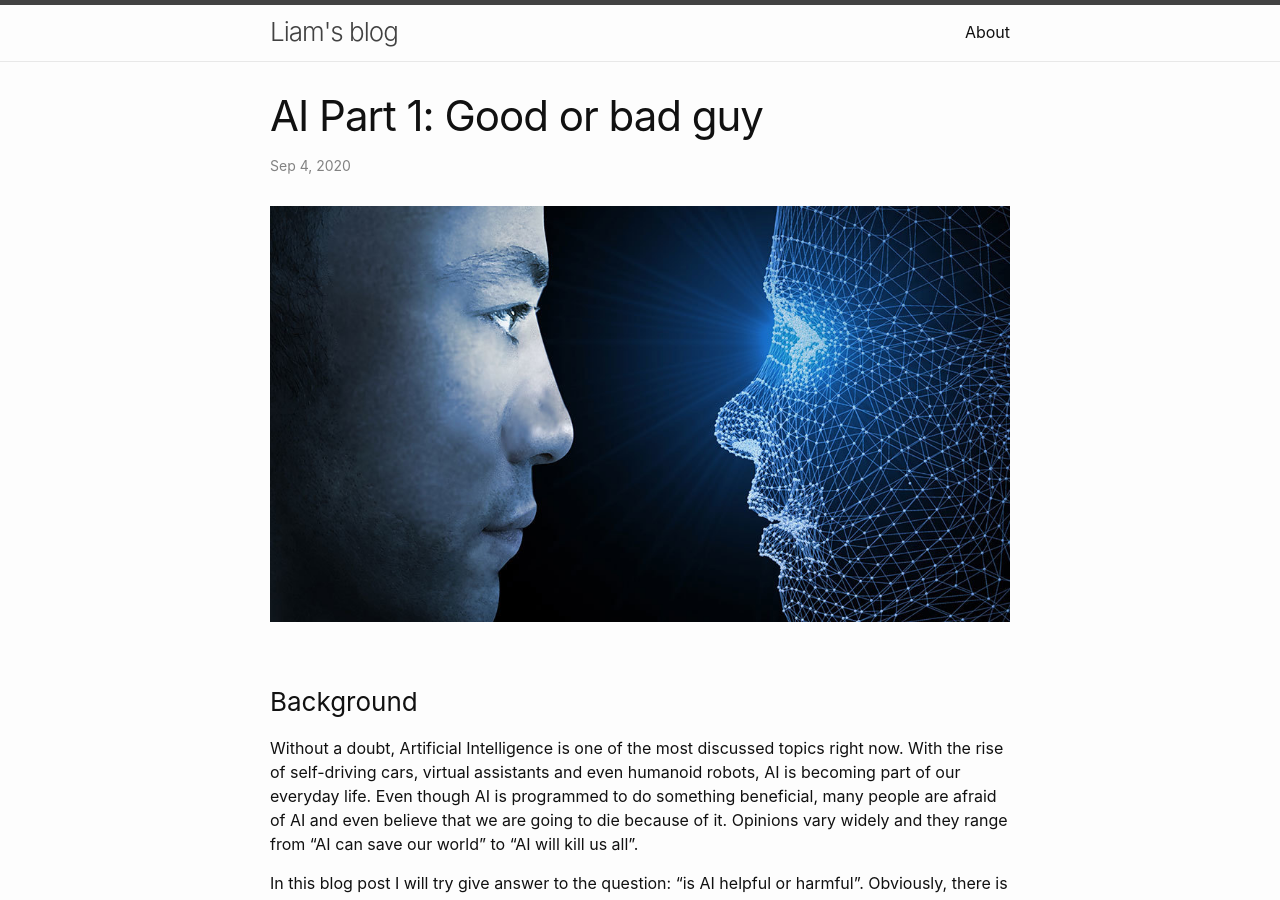
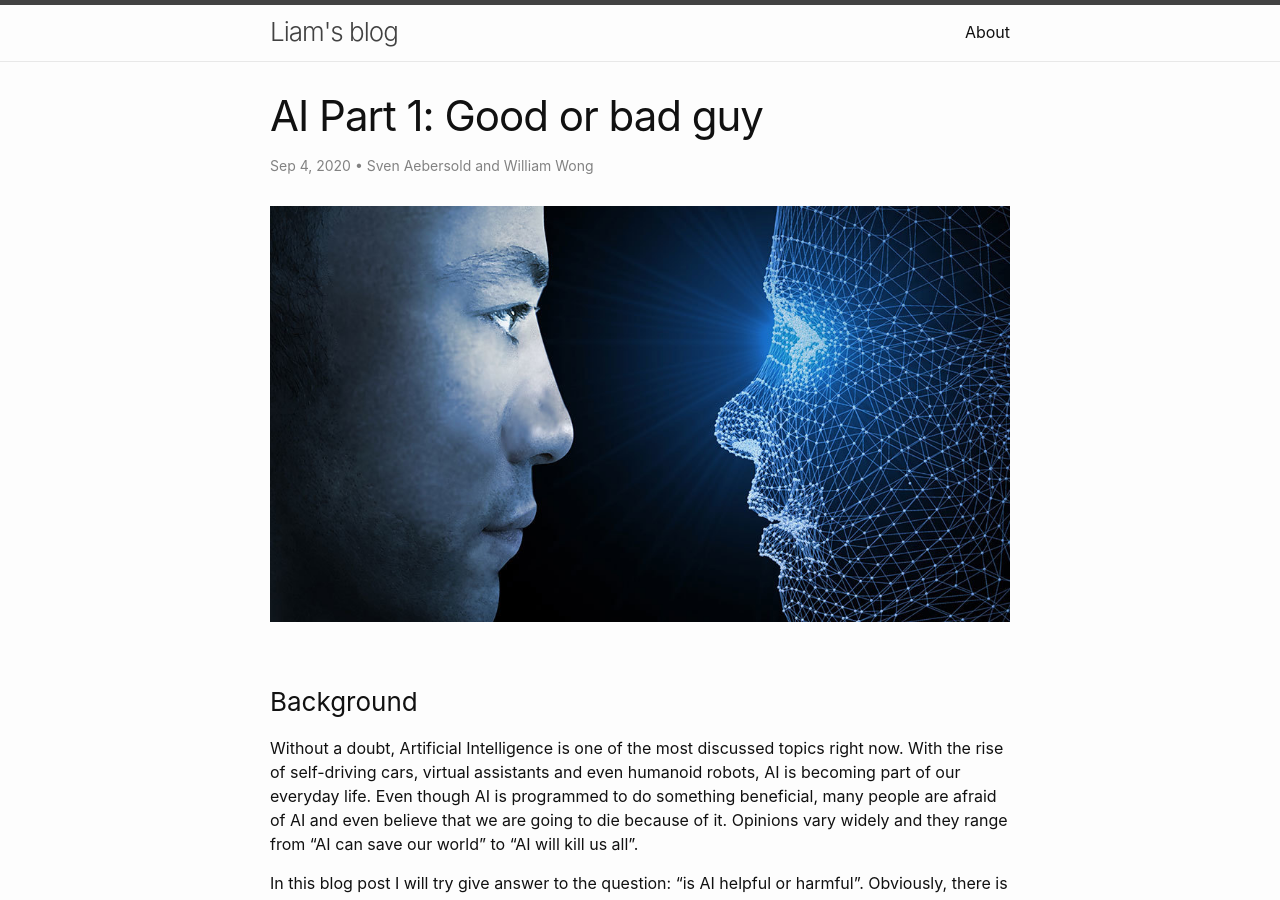
Before and after one commit to wongwil/wongwil.github.io, a Jekyll site: the page built from _posts/2020-09-04-good-or-bad-guy.md, in a window 1280 px wide and 900 px high. Built offline with Jekyll 4.4.1, drawn with Linux system fonts in a browser that asks for light colours; comment, search, counter and statistics services are not loaded.

Commit message:
Update 2020-09-04-good-or-bad-guy.md

```diff
--- a/_posts/2020-09-04-good-or-bad-guy.md
+++ b/_posts/2020-09-04-good-or-bad-guy.md
@@ -1,6 +1,7 @@
 ---
 layout: post
 title: "AI Part 1: Good or bad guy"
+author: Sven Aebersold and William Wong
 categories: school
 ---
 
```
